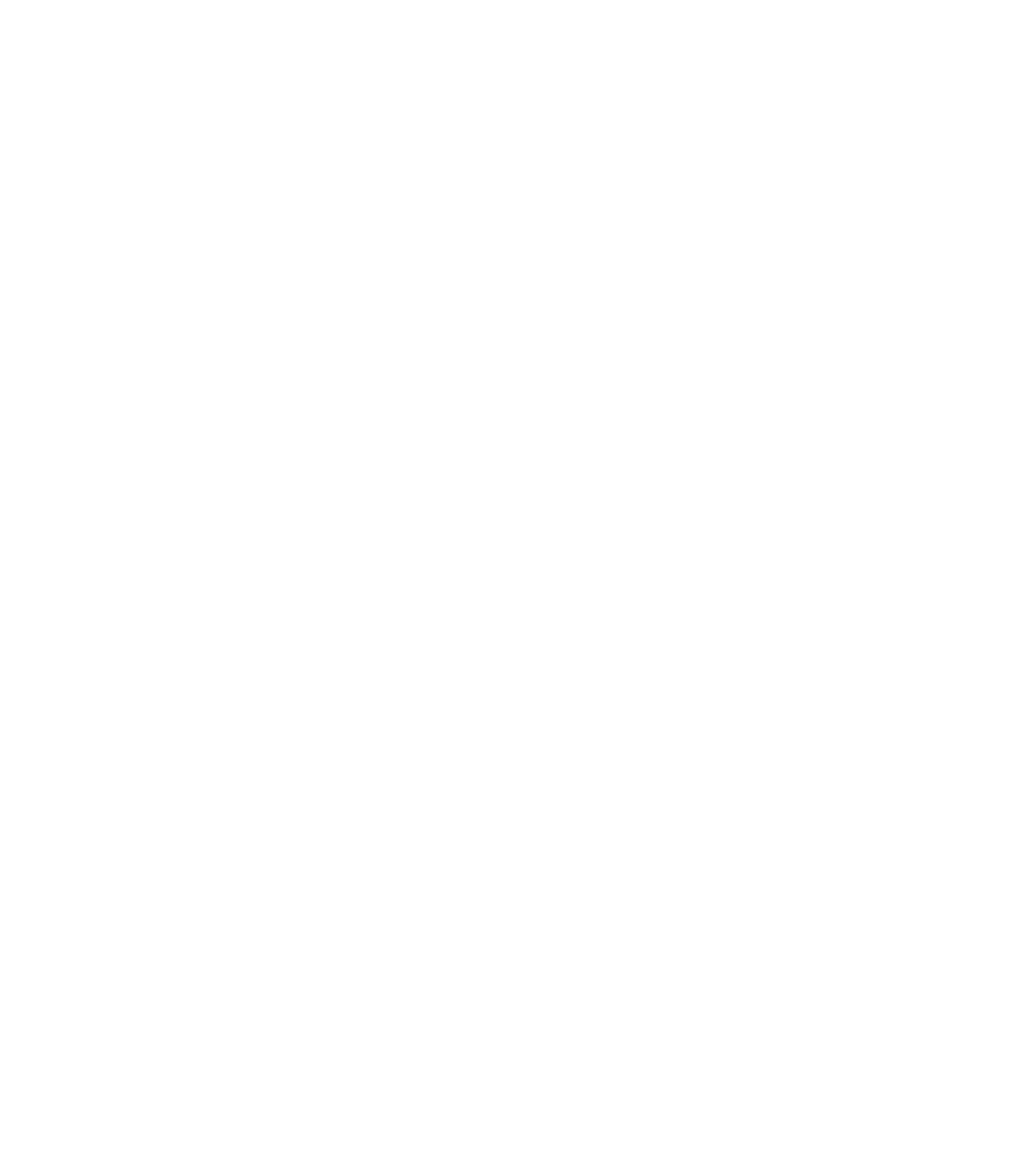
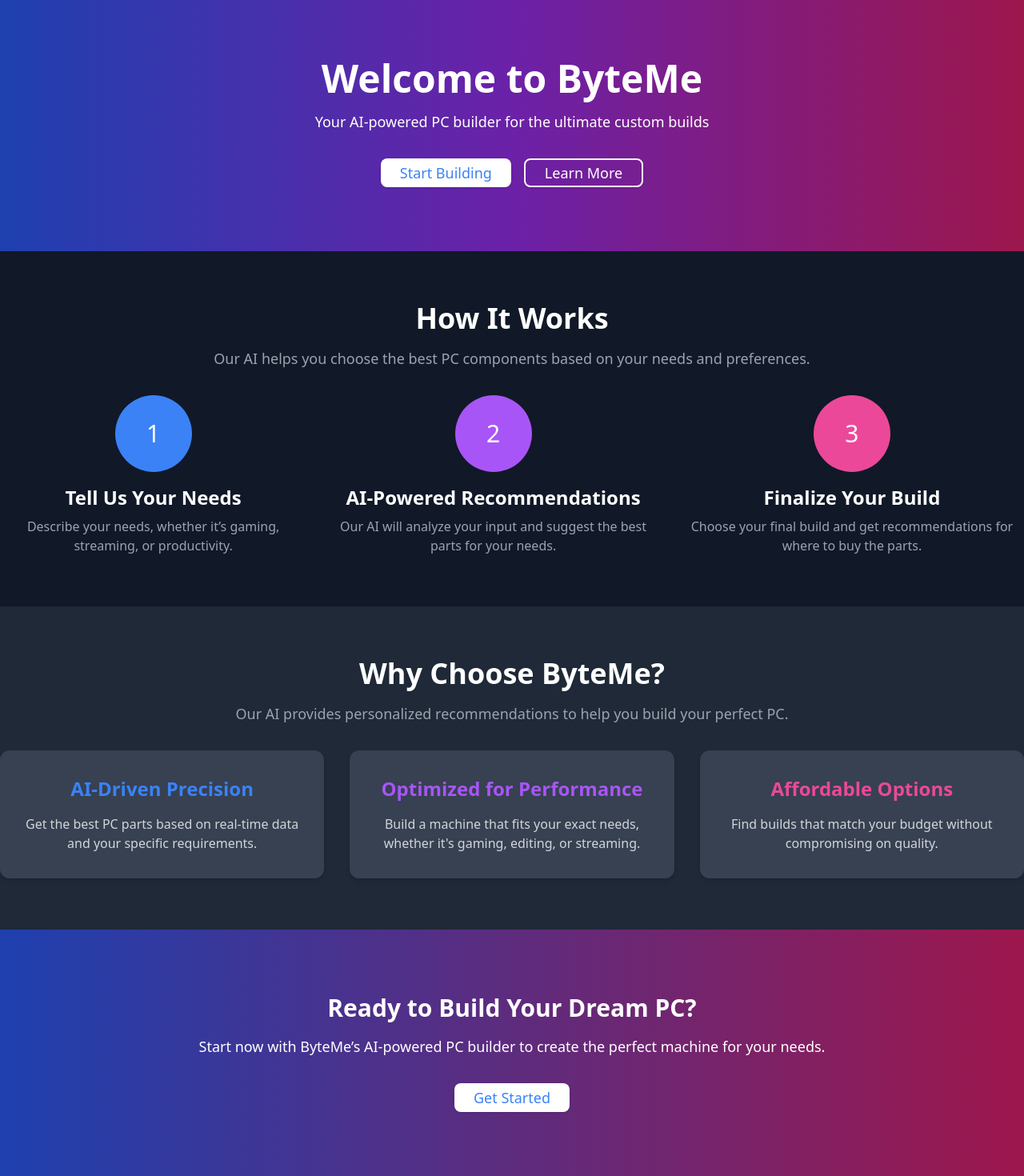
Before and after one commit to di3d/ByteMe, a Next.js app in the folder byteme/: page / in a window 1280 px wide. Shown: the part 71-1541 px from the top of the page at 80% size. Before the commit the page ends 800 px from the top, so only its background shows below. Built offline with nearby package versions, Linux system fonts and the light colour scheme.

Commit message:
new home page

```diff
--- a/byteme/src/app/page.tsx
+++ b/byteme/src/app/page.tsx
@@ -7,6 +7,7 @@
   BreadcrumbPage,
   BreadcrumbSeparator,
 } from "@/components/ui/breadcrumb"
+import { Button } from "@/components/ui/button"
 import { Separator } from "@/components/ui/separator"
 import {
   SidebarInset,
@@ -17,6 +18,77 @@
 export default function Page() {
   return (
 <div>
+<div className="w-full bg-gradient-to-r from-blue-800 via-purple-800 to-pink-800 py-20 px-6 text-center text-white">
+  <h1 className="text-5xl font-extrabold">Welcome to ByteMe</h1>
+  <p className="text-lg mt-4">Your AI-powered PC builder for the ultimate custom builds</p>
+  <div className="mt-8 flex justify-center gap-4">
+    <Button className="bg-white text-blue-500 hover:bg-gray-800 px-6 py-3 rounded-lg text-lg">Start Building</Button>
+    <Button className="bg-transparent border-2 border-white text-white hover:bg-white hover:text-blue-500 px-6 py-3 rounded-lg text-lg">Learn More</Button>
+  </div>
+</div>
+
+<section className="py-16 bg-gray-900 text-center">
+  <h2 className="text-4xl font-semibold text-white">How It Works</h2>
+  <p className="text-lg text-gray-400 mt-4 mb-8">Our AI helps you choose the best PC components based on your needs and preferences.</p>
+
+  <div className="flex justify-center gap-8">
+    <div className="flex flex-col items-center">
+      <div className="bg-blue-500 text-white p-4 rounded-full w-24 h-24 flex items-center justify-center">
+        <span className="text-3xl">1</span>
+      </div>
+      <h3 className="text-2xl mt-4 font-semibold text-white">Tell Us Your Needs</h3>
+      <p className="text-gray-400 mt-2">Describe your needs, whether it’s gaming, streaming, or productivity.</p>
+    </div>
+
+    <div className="flex flex-col items-center">
+      <div className="bg-purple-500 text-white p-4 rounded-full w-24 h-24 flex items-center justify-center">
+        <span className="text-3xl">2</span>
+      </div>
+      <h3 className="text-2xl mt-4 font-semibold text-white">AI-Powered Recommendations</h3>
+      <p className="text-gray-400 mt-2">Our AI will analyze your input and suggest the best parts for your needs.</p>
+    </div>
+
+    <div className="flex flex-col items-center">
+      <div className="bg-pink-500 text-white p-4 rounded-full w-24 h-24 flex items-center justify-center">
+        <span className="text-3xl">3</span>
+      </div>
+      <h3 className="text-2xl mt-4 font-semibold text-white">Finalize Your Build</h3>
+      <p className="text-gray-400 mt-2">Choose your final build and get recommendations for where to buy the parts.</p>
+    </div>
+  </div>
+</section>
+
+<section className="py-16 bg-gray-800 text-center">
+  <h2 className="text-4xl font-semibold text-white">Why Choose ByteMe?</h2>
+  <p className="text-lg text-gray-400 mt-4 mb-8">Our AI provides personalized recommendations to help you build your perfect PC.</p>
+
+  <div className="grid grid-cols-1 sm:grid-cols-2 lg:grid-cols-3 gap-8">
+    <div className="p-8 bg-gray-700 rounded-xl shadow-md">
+      <h3 className="text-2xl font-semibold text-blue-500">AI-Driven Precision</h3>
+      <p className="mt-4 text-gray-300">Get the best PC parts based on real-time data and your specific requirements.</p>
+    </div>
+
+    <div className="p-8 bg-gray-700 rounded-xl shadow-md">
+      <h3 className="text-2xl font-semibold text-purple-500">Optimized for Performance</h3>
+      <p className="mt-4 text-gray-300">Build a machine that fits your exact needs, whether it's gaming, editing, or streaming.</p>
+    </div>
+
+    <div className="p-8 bg-gray-700 rounded-xl shadow-md">
+      <h3 className="text-2xl font-semibold text-pink-500">Affordable Options</h3>
+      <p className="mt-4 text-gray-300">Find builds that match your budget without compromising on quality.</p>
+    </div>
+  </div>
+</section>
+
+<section className="py-20 bg-gradient-to-r from-blue-800 to-pink-800 text-center text-white">
+  <h2 className="text-3xl font-semibold">Ready to Build Your Dream PC?</h2>
+  <p className="text-lg mt-4">Start now with ByteMe’s AI-powered PC builder to create the perfect machine for your needs.</p>
+  <div className="mt-8">
+    <Button className="bg-white text-blue-500 hover:bg-gray-800 px-6 py-3 rounded-lg text-lg">Get Started</Button>
+  </div>
+</section>
+
+
 
 </div>
   )
```
